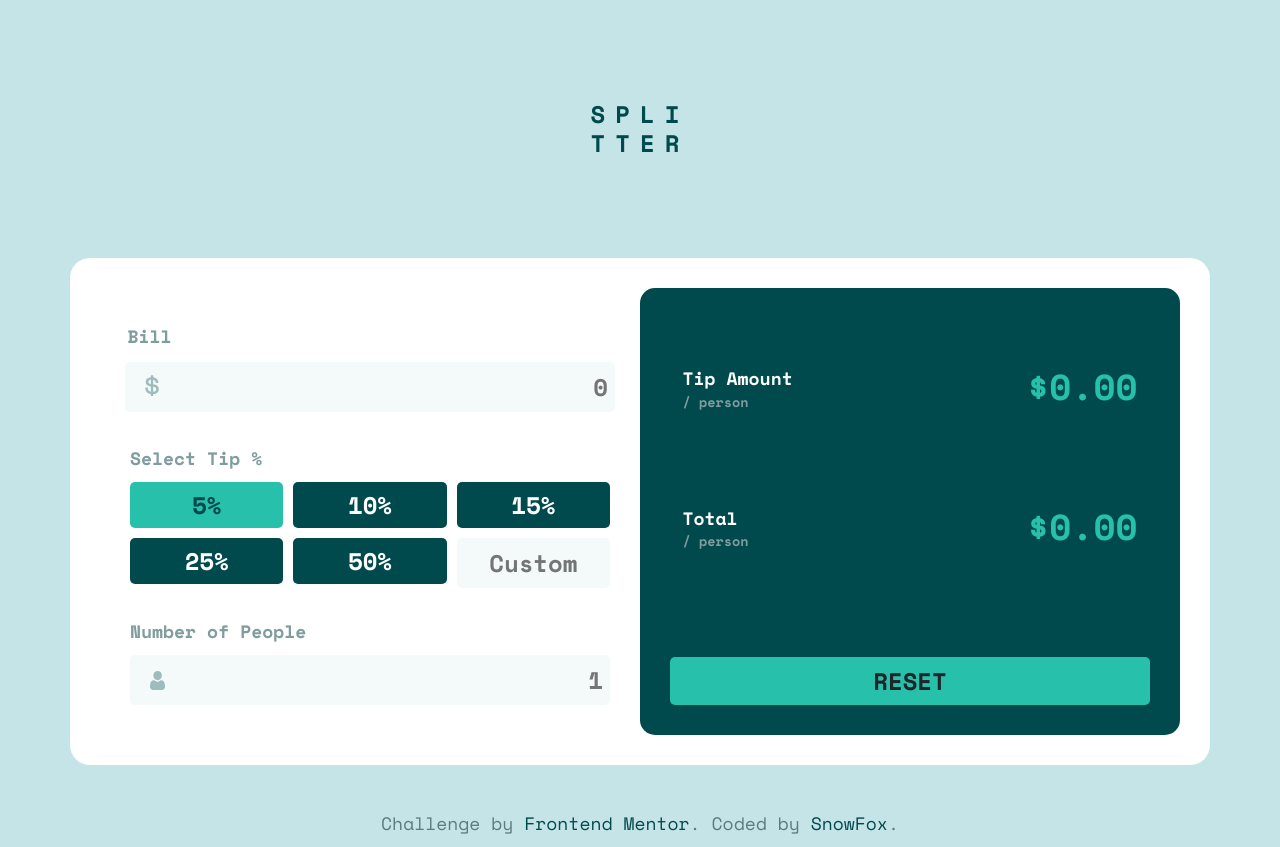
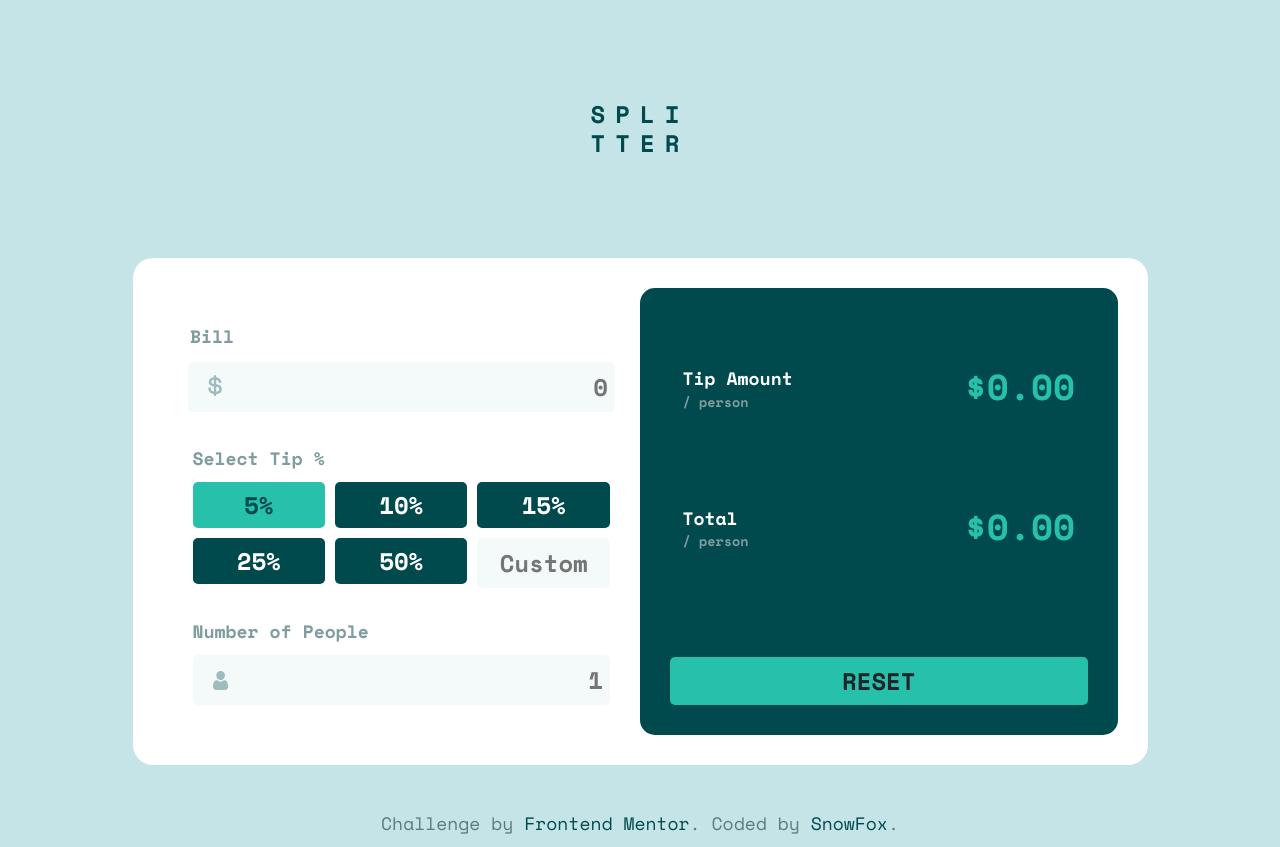
Before and after one commit to ISnowFoxI/FEMentorFourthChallange, a plain HTML site: page index.html in a window 1280 px wide. Drawn offline with nearby package versions, Linux system fonts and the light colour scheme.

Commit message:
Add files via upload

```diff
--- a/index.html
+++ b/index.html
@@ -24,7 +24,7 @@
 
     <section id="sectionContainer" class="align-bottom">
       <h1>Spli<br/>tter</h1>
-      <form action="" class="row row-cols-lg-2 p-5 p-lg-5">
+      <form class="row row-cols-lg-2 p-5 p-lg-5">
         <div class="maincolDiv col-lg-6 p-lg-5 ">
           <div class="billContainer  row row-cols-2m-0 p-1">
             <label class="labels m-0 p-1 mb-3 col-12" for="bill">Bill</label>
@@ -85,16 +85,16 @@
 
           <div class="indResutContainer p-2 mb-5 justify-content-between align-items-center col-12 row row-cols-2 mt-4">
 
-            <label class="labels resultLabels col-sm-7 " for="tipAmount">
+            <label class="labels resultLabels col-sm-7 " >
               Tip Amount<br />
               <sub>/ person</sub>
             </label>
-            <input id="totalTip" class="col-sm-4" type="text " id="tipAmount" value="$0.00" min="0" disabled>
+            <input id="totalTip" class="col-sm-4" type="text" id="tipAmount" value="$0.00" min="0" disabled>
           </div>
 
           <div class="indResutContainer p-2 mb-0  justify-content-between align-items-center col-12 row row-cols-2 ">
 
-            <label class="labels resultLabels col-sm-7 " for="total">
+            <label class="labels resultLabels col-sm-7 " >
               Total<br />
               <sub>/ person</sub>
             </label>
--- a/style/style.scss
+++ b/style/style.scss
@@ -59,6 +59,8 @@ html {
                 }
 
             section {
+                max-width: 100rem;
+                margin: 0 auto;
                 h1 {
                     text-align: center;
                     text-transform: uppercase;
```
Also changed, not shown: style/style.css, 1 other file.
